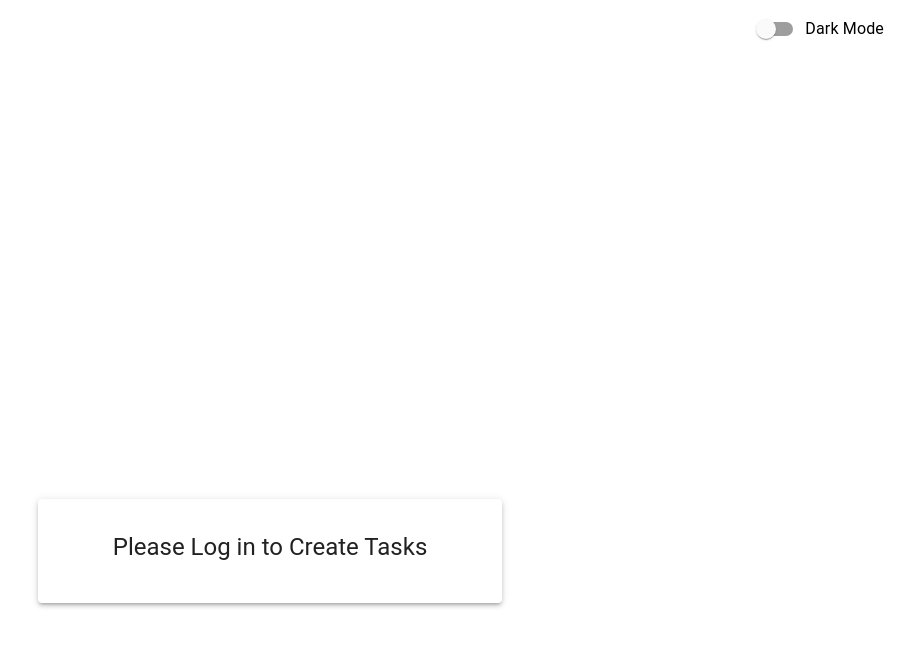
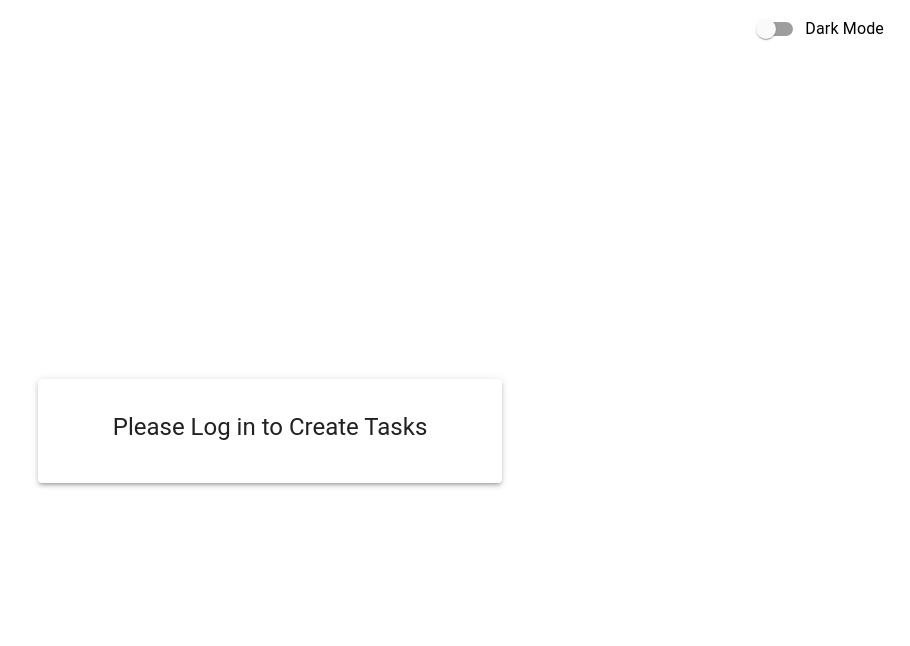
Before and after one commit to maegaspa/taskAppReact, a React (Create React App) app in the folder task-react/: page /tasks/create in a window 1280 px wide. Shown: the top 646 px of the page, without its empty margins (370-1280 px from the left). Built offline with nearby package versions, Linux system fonts and the light colour scheme.

Commit message:
centered Paper

```diff
--- a/task-react/src/components/Tasks/TaskForm.js
+++ b/task-react/src/components/Tasks/TaskForm.js
@@ -153,7 +153,7 @@ const TaskForm = (props) => {
 			)}
 			<ThemeProvider theme={createTheme({ palette: { type: darkMode ? 'dark' : 'light' } })}>
 				<div className={classes.root}>
-					<Paper className={classes.paper} elevation={3}>
+					<Paper className={`${classes.paper} ${classes.centeredPaper}`} elevation={3}>
 						<Typography variant="h5" gutterBottom>
 							{isAuthenticated ? '' : 'Please Log in to Create Tasks'}
 						</Typography>
--- a/task-react/src/styles/styles.js
+++ b/task-react/src/styles/styles.js
@@ -44,6 +44,12 @@ const useStyles = makeStyles((theme) => ({
 		marginBottom: '10px',
 		boxShadow: '0px 4px 8px rgba(0, 0, 0, 0.1)',
 	},
+	centeredPaper: {
+		position: 'absolute',
+		top: '50%',
+		left: '50%',
+		transform: 'translate(-50%, -20%)',
+	},
 	datePickerDark: {
 		"& .MuiInputBase-input": {
 			color: "lightgray",
```
